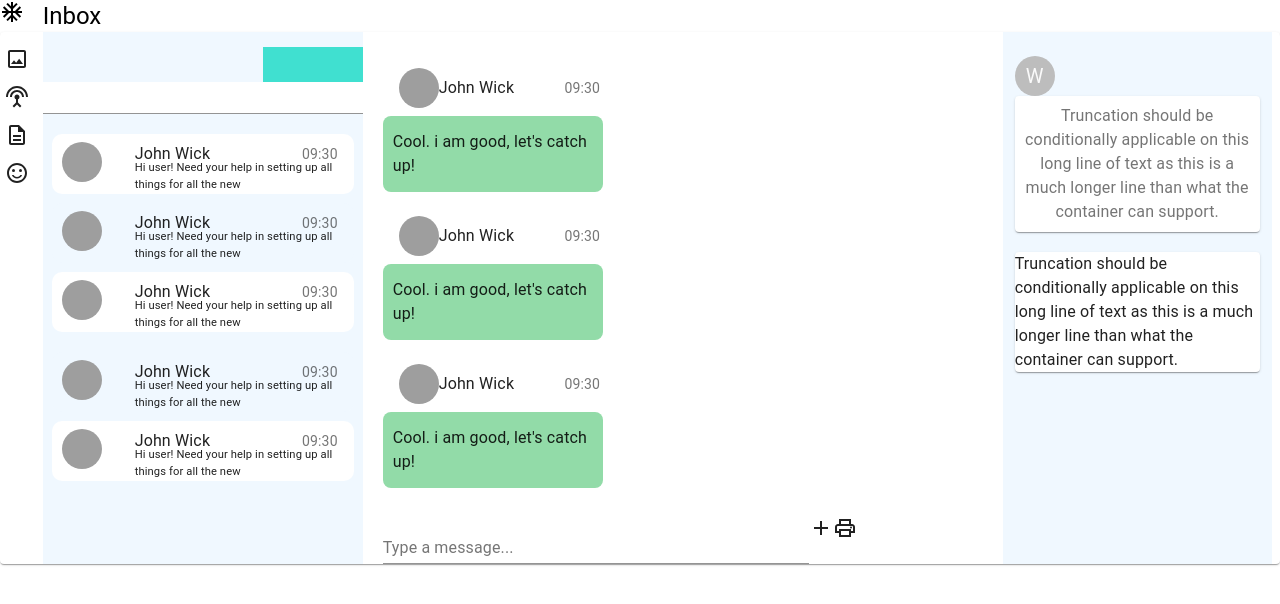
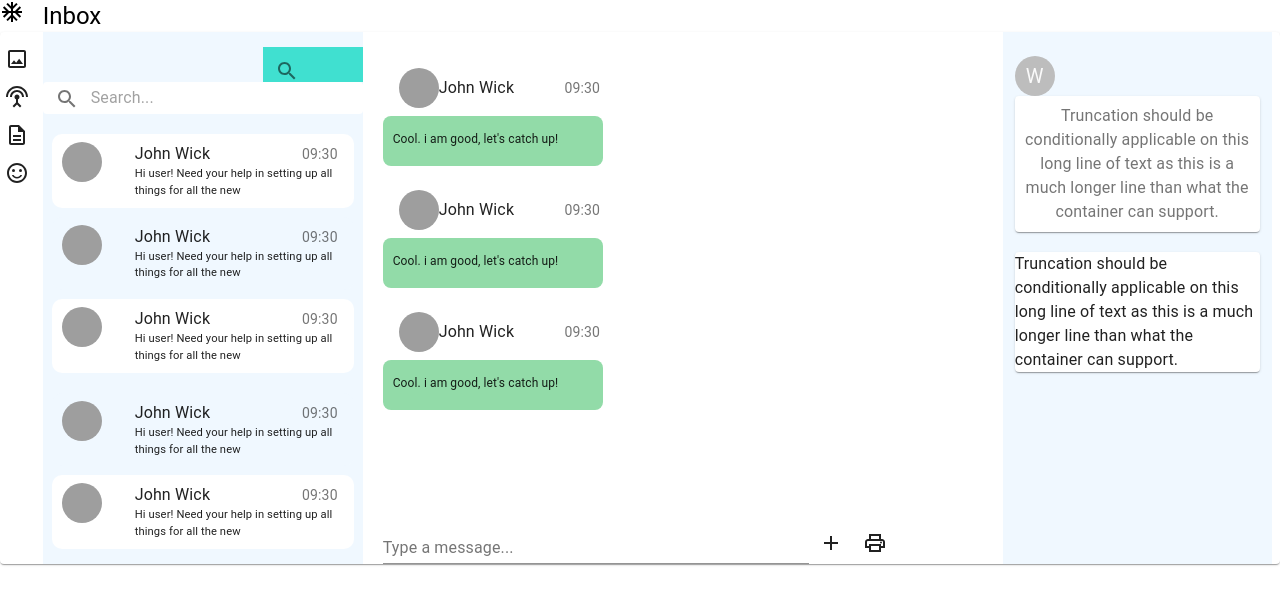
Before and after one commit to VikashiniChander/App_MUI, a React (Create React App) app: page / in a window 1280 px wide. Shown: the top 604 px of the page. Built offline with nearby package versions, Linux system fonts and the light colour scheme; grey boxes are pictures that could not be loaded.

Commit message:
search box

```diff
--- a/src/component/Chat/Chat.js
+++ b/src/component/Chat/Chat.js
@@ -16,6 +16,7 @@ import Fab from '@material-ui/core/Fab';
 import SendIcon from '@material-ui/icons/Send';
 import AddSharpIcon from '@material-ui/icons/AddSharp';
 import LocalPrintshopOutlinedIcon from '@material-ui/icons/LocalPrintshopOutlined';
+
 // import UploadFileIcon from '@material-ui/icons/UploadFile';
 
 class Chat extends Component {
@@ -52,8 +53,8 @@ class Chat extends Component {
                 </List>
                 <List >
                     <Grid xs={8} >
-                        <Grid item xs={7} >
-                            <ListItem button key="RemySharp">
+                        <Grid item xs={7} className="chat-msg" >
+                            <ListItem button key="RemySharp" >
                                 <Avatar alt="Remy Sharp" src="https://material-ui.com/static/images/avatar/1.jpg" />
                                 <ListItemText primary="John Wick"></ListItemText>
                                 <ListItemText align="right" secondary="09:30"></ListItemText>
@@ -64,19 +65,19 @@ class Chat extends Component {
                         </Grid>
                     </Grid>
                 </List>
-                <Grid container className="message">
+                <Grid container className="message-box ">
                     <Grid item xs={8}>
                         <TextField id="outlined-basic-email" label="Type a message..." fullWidth />
 
                     </Grid>
-                    <Grid xs={1} align="right">
+                    <Grid xs={1} className="icon">
                         <Grid> <AddSharpIcon></AddSharpIcon></Grid>
                         {/* <Fab color="primary" aria-label="add"><SendIcon /></Fab> */}
                     </Grid>
-                    <Grid xs={1} align="right">
+                    <Grid xs={1} className="icon">
                         <LocalPrintshopOutlinedIcon></LocalPrintshopOutlinedIcon>
                     </Grid>
-                    <Grid xs={1} align="right">
+                    <Grid xs={1} className="icon">
                     </Grid>
                 </Grid>
             </Grid>
--- a/src/component/Chat/Chat.scss
+++ b/src/component/Chat/Chat.scss
@@ -4,6 +4,9 @@
     width: 250px;
     border-radius: 8px;
     min-height: 30px;
+    .MuiTypography-body1 {
+        font-size: 12px;
+    }
 }
 
 .chat-grid {
@@ -11,13 +14,18 @@
     position: relative;
 }
 
-.chat-grid {
+.chat-msg {
     .MuiListItem-gutter {
-        padding: 0px !important;
+        padding-left: 0px !important;
     }
 }
 
-.message {
+.message-box {
     bottom: 0px;
-    position: absolute
+    position: absolute;
 }
+
+.icon {
+    margin: 0px 10px 0px 10px;
+    padding-top: 15px;
+}
--- a/src/component/Conversation/Conversation.js
+++ b/src/component/Conversation/Conversation.js
@@ -14,30 +14,53 @@ import ListItemText from '@material-ui/core/ListItemText';
 import Avatar from '@material-ui/core/Avatar';
 import Fab from '@material-ui/core/Fab';
 import Box from '@material-ui/core/Box';
+import InputBase from '@material-ui/core/InputBase';
+import IconButton from '@material-ui/core/IconButton';
+import MenuIcon from '@material-ui/core/Menu';
+import SearchIcon from '@material-ui/icons/Search';
+// import { createTheme } from '@mui/material/styles';
+import blue from '@mui/material/colors/blue';
 // import CircleIcon from '@mui/icons-material/Circle';
 
-const message = `Hi user! Need your help in setting up all things for all the new`
+const message = `Hi user! Need your help in setting up all things for all the new`;
+// const theme = createTheme({
+//   status: {
+//     main: 'blue',
+//   },
+// });
 
 class Conversation extends Component {
     render() {
         return (
             <Grid item xs={3} className="blue-bg">
 
-                <Grid className="compose-block"><Box className="compose-button"></Box></Grid>
-                <Grid item xs={12}>
-                    <TextField fullWidth className="white-bg" />
+                <Grid className="compose-block"><Box className="compose-button">
+                <IconButton><SearchIcon /></IconButton>
+                </Box></Grid>
+                <Grid item xs={12} className="search-box">
+                    <Paper component="form" className="search-icon">
+                        <IconButton type="submit"  aria-label="search">
+                            <SearchIcon />
+                        </IconButton>
+                        <InputBase
+                            sx={{ ml: 1, flex: 1 }}
+                            placeholder="Search..."
+                        />
+
+                    </Paper>
+
                 </Grid>
                 <List className="message-block spacing white-bg">
                     <Grid container>
                         <Grid item xs={2} md={3} ><ListItemIcon>
                             <Avatar alt="Remy Sharp" src="https://material-ui.com/static/images/avatar/1.jpg" />
                         </ListItemIcon></Grid>
-                        <Grid  xs={6} md={9}>
+                        <Grid xs={6} md={9}>
                             <ListItem button key="RemySharp">
                                 <ListItemText primary="John Wick"></ListItemText>
                                 <ListItemText align="right" secondary="09:30"></ListItemText>
                             </ListItem>
-                            <ListItemText className ="message">{message}</ListItemText>
+                            <ListItemText className="message">{message}</ListItemText>
                         </Grid>
                     </Grid>
                 </List>
@@ -51,7 +74,7 @@ class Conversation extends Component {
                                 <ListItemText primary="John Wick"></ListItemText>
                                 <ListItemText align="right" secondary="09:30"></ListItemText>
                             </ListItem>
-                            <ListItemText className ="message">{message}</ListItemText>
+                            <ListItemText className="message">{message}</ListItemText>
                         </Grid>
                     </Grid>
                 </List>
@@ -65,7 +88,7 @@ class Conversation extends Component {
                                 <ListItemText primary="John Wick"></ListItemText>
                                 <ListItemText align="right" secondary="09:30"></ListItemText>
                             </ListItem>
-                            <ListItemText className ="message">{message}</ListItemText>
+                            <ListItemText className="message">{message}</ListItemText>
                         </Grid>
                     </Grid>
                 </List>
@@ -74,12 +97,12 @@ class Conversation extends Component {
                         <Grid item xs={2} md={3} ><ListItemIcon>
                             <Avatar alt="Remy Sharp" src="https://material-ui.com/static/images/avatar/1.jpg" />
                         </ListItemIcon></Grid>
-                        <Grid  xs={6} md={9}>
+                        <Grid xs={6} md={9}>
                             <ListItem button key="RemySharp">
                                 <ListItemText primary="John Wick"></ListItemText>
                                 <ListItemText align="right" secondary="09:30"></ListItemText>
                             </ListItem>
-                            <ListItemText className ="message">{message}</ListItemText>
+                            <ListItemText className="message">{message}</ListItemText>
                         </Grid>
                     </Grid>
                 </List>
@@ -93,7 +116,7 @@ class Conversation extends Component {
                                 <ListItemText primary="John Wick"></ListItemText>
                                 <ListItemText align="right" secondary="09:30"></ListItemText>
                             </ListItem>
-                            <ListItemText className ="message">{message}</ListItemText>
+                            <ListItemText className="message">{message}</ListItemText>
                         </Grid>
                     </Grid>
                 </List>
--- a/src/component/Conversation/Conversation.scss
+++ b/src/component/Conversation/Conversation.scss
@@ -54,3 +54,16 @@
       padding: 0px 16px 0px 0px;
     }
   }
+
+  .search-box {
+    .MuiPaper-elevation1 {
+      box-shadow: none;
+      height: 32px;
+    }
+  }
+
+  .search-icon {
+    .MuiIconButton-root {
+      padding: 0px 12px 0px 12px
+    }
+  }
```
